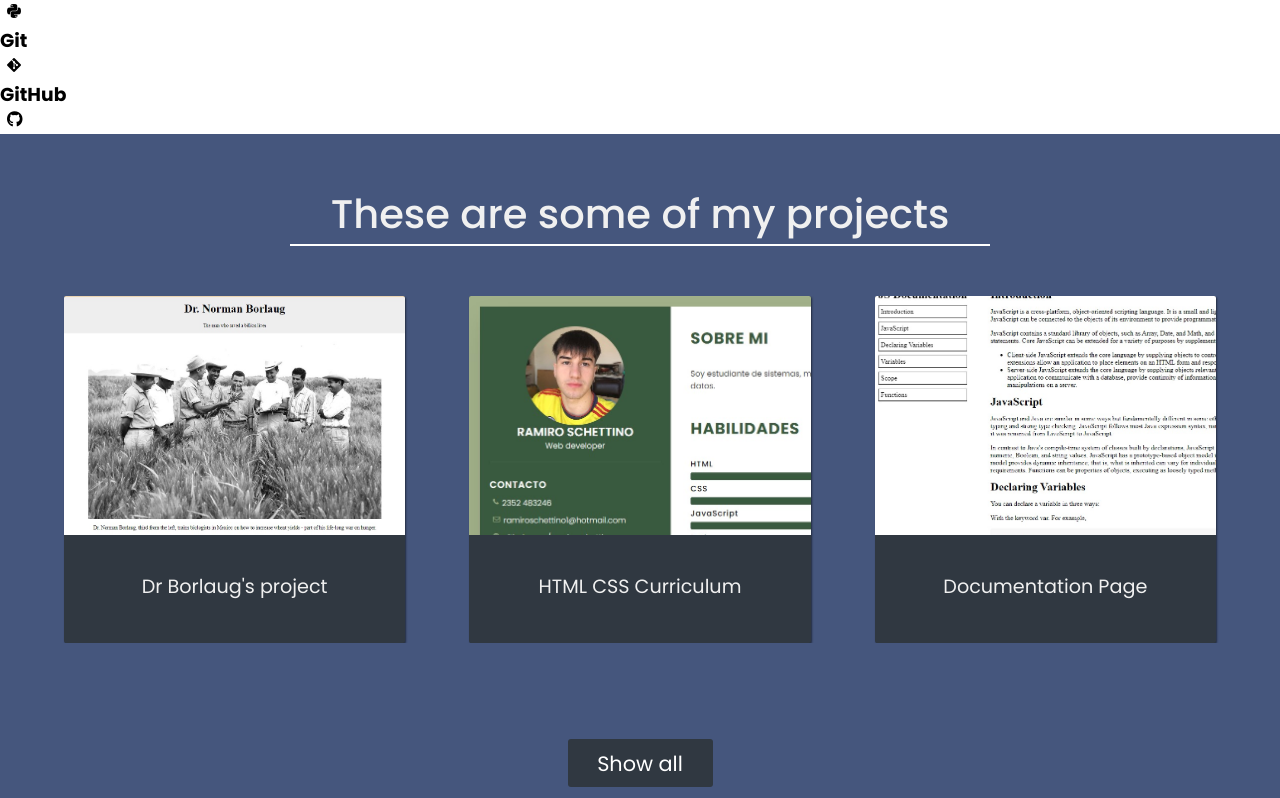
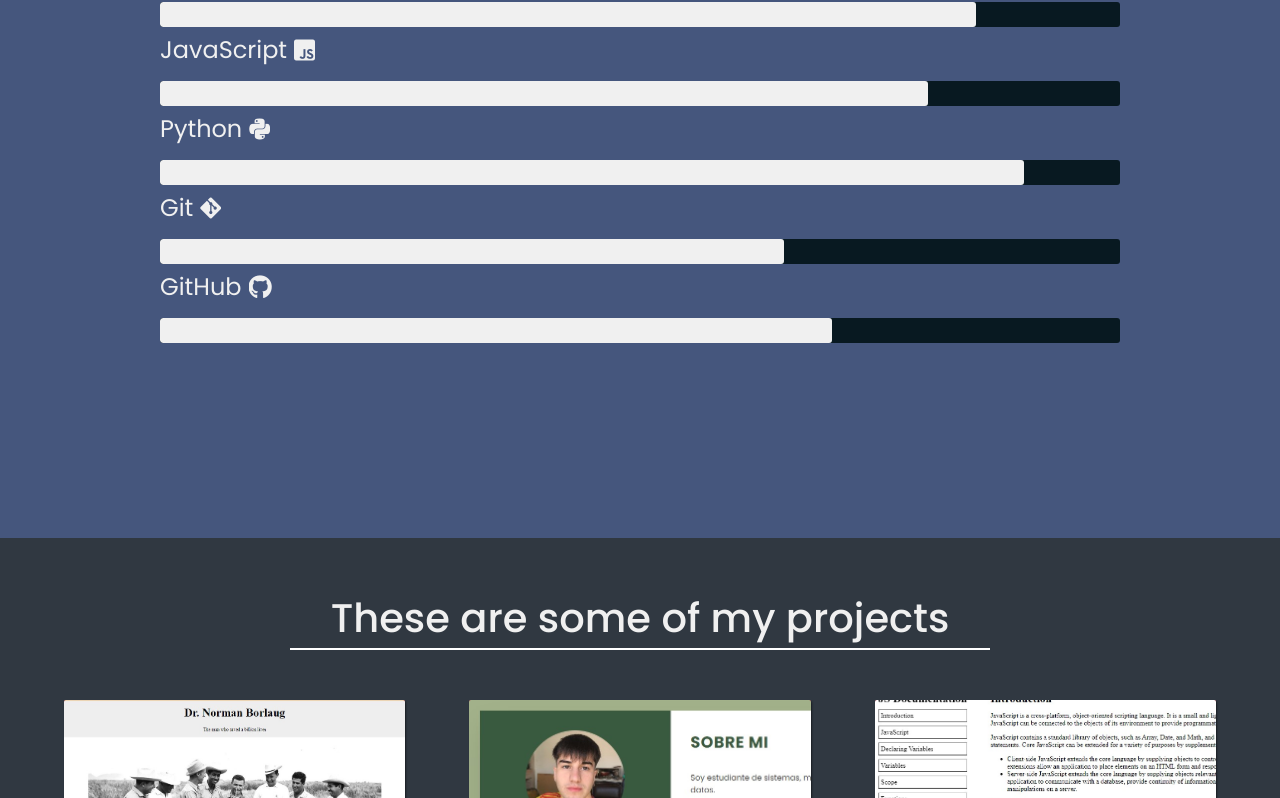
Before and after one commit to tomaslago33/Portfolio, a plain HTML site: page index.html in a window 1280 px wide. Shown: the part 1062-1860 px from the top of the page. Drawn offline with Linux system fonts and the light colour scheme.

Commit message:
Update styles.css

```diff
--- a/styles.css
+++ b/styles.css
@@ -36,6 +36,7 @@ nav {
     border-bottom: 2px solid rgba(34, 31, 31, 0.603);
     padding: 0;
     align-items: center;
+    z-index: 4;
 }
 
 nav ul {
@@ -91,11 +92,58 @@ nav ul a:hover {
     font-size: 1.8rem;
     font-weight: bold;
 }
+/* -----------------------------------------------------Skills section------------------------------------------------ */
+.skills{
+    background-color: var(--azul);
+    color: var(--blanco);
+    height: 100vh;
+}
 
+.skills h1{
+    text-align: center;
+}
+
+.skills span {
+    font-size: 1.5rem;
+}
+
+.skills h3{
+    font-size: 1.5rem;
+    display: inline-block;
+    font-weight: 400;
+}
+
+.skills span i {
+    padding-bottom: 5px;
+}
+.porcentaje{
+    position: relative;
+    width: 100%;
+    height: 25px;
+    background-color: #081921;
+    display: block;
+    margin: 5px 0;
+    border-radius: 3px;
+}
+
+.contendor-skills {
+    width: 75%;
+    margin: 0 auto;
+    padding: 5% 0;
+}
+
+.porcentaje div{
+    position: absolute;
+    top: 0;
+    left: 0;
+    height: 100%;
+    background-color: var(--blanco);
+    border-radius: 3px;
+}
 /* --------------------------------------------------------- projects section ------------------------------------------ */
 
 .projects {
-    background-color: var(--azul);
+    background-color: var(--gris);
     padding: 50px 0 50px 0;
     text-align: center;
 }
@@ -147,7 +195,7 @@ nav ul a:hover {
 .boton_container {
     width: 145px;
     height: 48px;
-    background-color: var(--gris);
+    background-color: var(--rojo);
     margin: 0 auto;
     border-radius: 3px;
     display: flex;
@@ -161,7 +209,7 @@ nav ul a:hover {
 }
 
 .card {
-    background: var(--gris);
+    background: var(--rojo);
     box-shadow: 1px 1px 2px rgb(0 0 0 / 50%);
     border-radius: 2px;
 }
@@ -180,7 +228,7 @@ nav ul a:hover {
 /* --------------------------------------contact----------------------------------------------- */
 
 .contact {
-    background-color: var(--gris);
+    background-color: var(--azul);
     padding: 80px 20px;
     display: flex;
     flex-direction: column;
```
